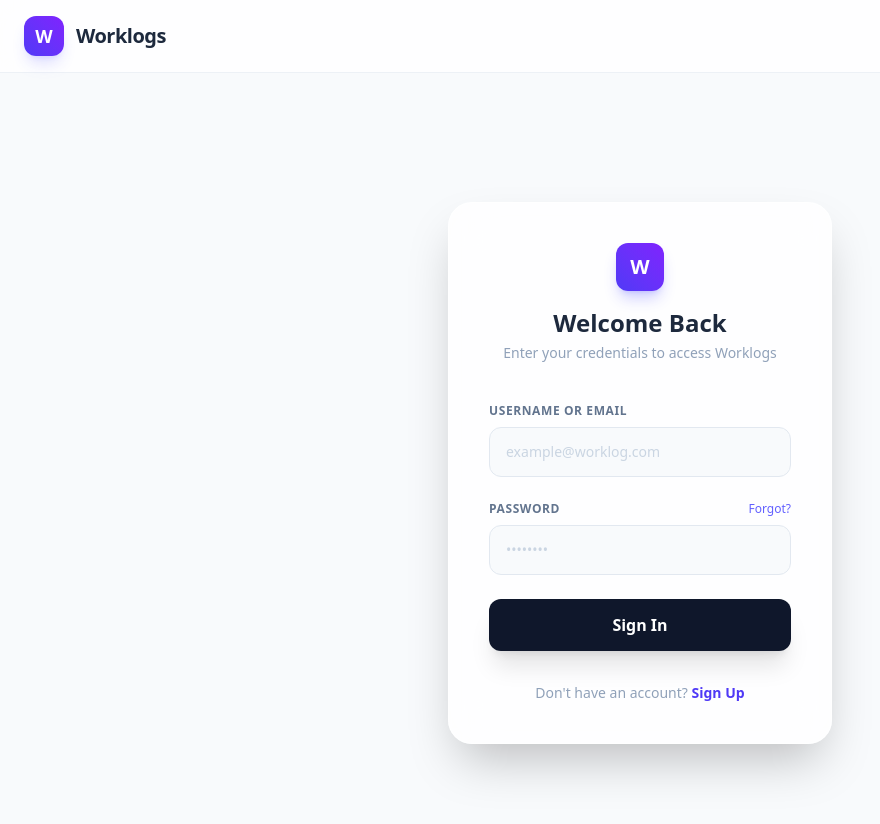
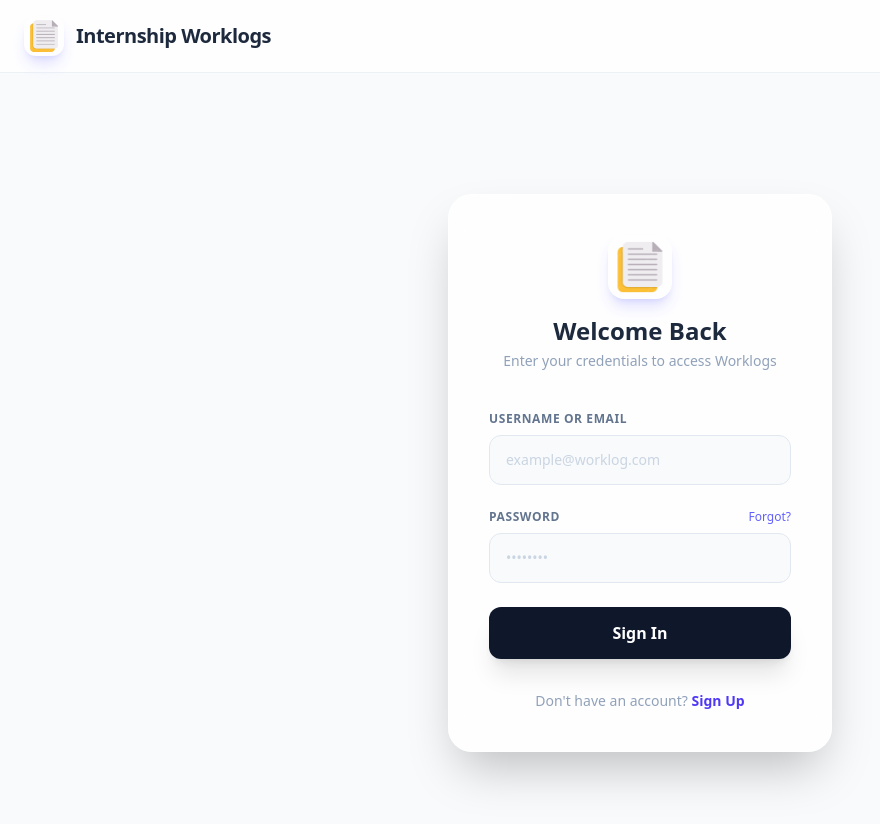
Before and after one commit to Pratchaya-jamp/internship-worklogs, a Vue app in the folder worklog-frontend/: page /login in a window 1280 px wide. Shown: the top 824 px of the page, without its empty margins (0-880 px from the left). Built offline with nearby package versions, Linux system fonts and the light colour scheme; no server answers.

Commit message:
update logo in navbar and login page

```diff
--- a/worklog-frontend/src/components/Authentication/Login.vue
+++ b/worklog-frontend/src/components/Authentication/Login.vue
@@ -3,6 +3,8 @@ import { ref } from 'vue';
 import { useRouter } from 'vue-router';
 import { fetchUtils } from '@/utils/fetchUtils';
 import ToastNotification from '@/components/ToastNotification.vue';
+
+import logoImg from '@/assets/logo.png'
 
 const router = useRouter();
 const toastRef = ref(null);
@@ -61,9 +63,11 @@ const handleLogin = async () => {
     <div class="w-full max-w-sm bg-white/80 backdrop-blur-xl p-10 rounded-3xl shadow-2xl border border-white/50 z-10 animate-fade-in-up">
 
       <div class="text-center mb-10">
-        <div class="w-12 h-12 bg-gradient-to-tr from-indigo-600 to-violet-600 rounded-xl mx-auto mb-4 flex items-center justify-center text-white font-bold text-xl shadow-lg shadow-indigo-500/30">
-          W
-        </div>
+        <img
+          :src="logoImg"
+          alt="Logo"
+          class="w-16 h-16 rounded-2xl mx-auto mb-4 shadow-lg shadow-indigo-500/20 object-cover"
+        />
         <h1 class="text-2xl font-bold text-slate-800">Welcome Back</h1>
         <p class="text-slate-400 text-sm mt-1">Enter your credentials to access Worklogs</p>
       </div>
--- a/worklog-frontend/src/components/Navbar.vue
+++ b/worklog-frontend/src/components/Navbar.vue
@@ -2,6 +2,8 @@
 import { computed } from 'vue';
 import { useRouter } from 'vue-router';
 import { fetchUtils } from '@/utils/fetchUtils';
+
+import logoImg from '@/assets/logo.png'
 
 const props = defineProps({
   user: {
@@ -37,10 +39,12 @@ const handleLogout = async () => {
 <template>
   <nav class="sticky top-0 z-50 w-full backdrop-blur-xl bg-white/80 border-b border-slate-200/60 px-6 py-4 flex justify-between items-center transition-all duration-300">
     <div class="flex items-center gap-3 cursor-pointer" @click="router.push('/')">
-      <div class="w-10 h-10 bg-gradient-to-tr from-indigo-600 to-violet-600 rounded-xl flex items-center justify-center text-white font-bold text-lg shadow-lg shadow-indigo-500/20 hover:scale-105 transition-transform">
-        W
-      </div>
-      <span class="font-bold text-xl tracking-tight text-slate-800 hidden sm:block">Worklogs</span>
+      <img
+        :src="logoImg"
+        alt="Worklogs Logo"
+        class="w-10 h-10 rounded-xl shadow-lg shadow-indigo-500/20 object-cover group-hover:scale-105 transition-transform duration-300"
+      />
+      <span class="font-bold text-xl tracking-tight text-slate-800 hidden sm:block">Internship Worklogs</span>
     </div>
 
     <div class="flex items-center gap-4" v-if="user">
```
Also changed, not shown: worklog-frontend/src/assets/logo.png (added).
